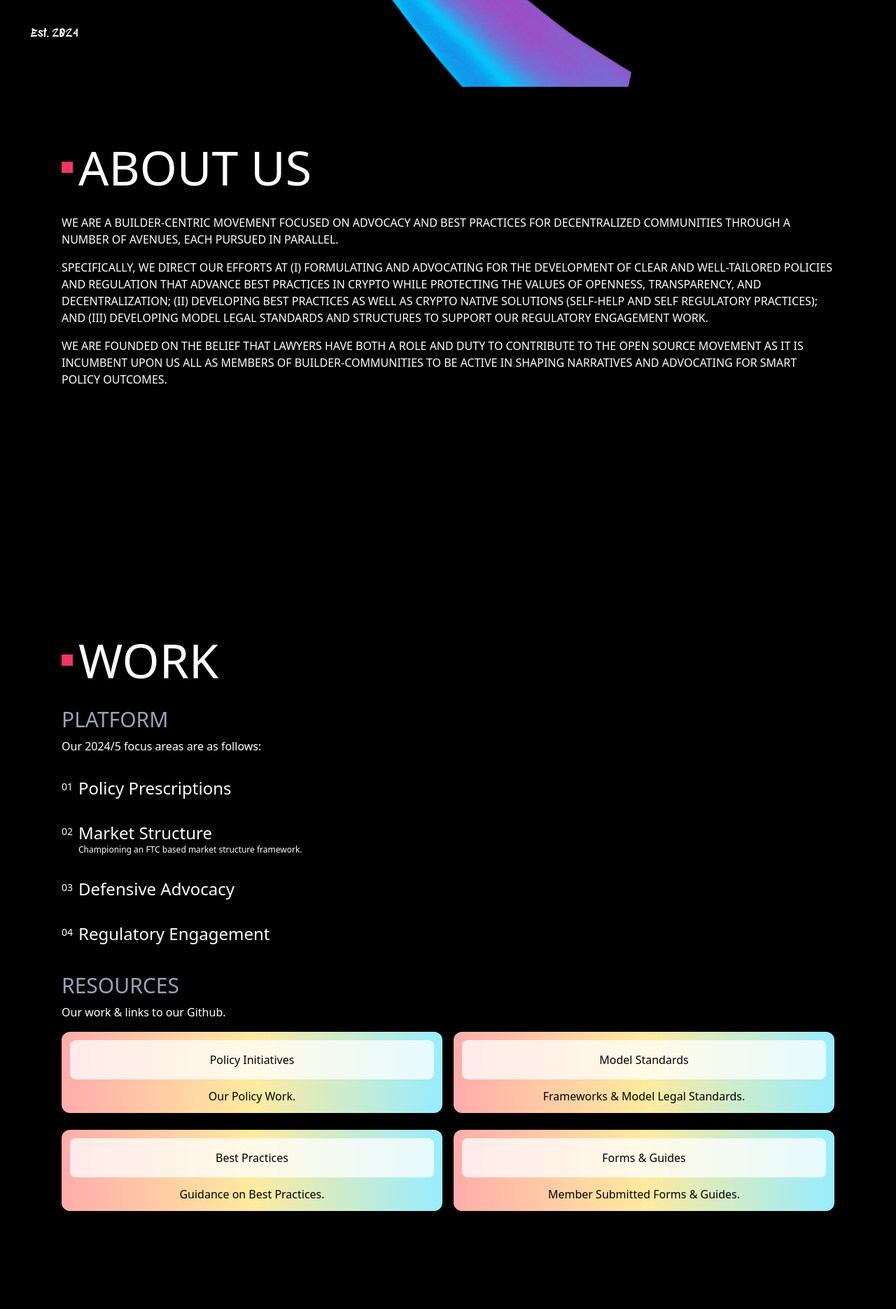
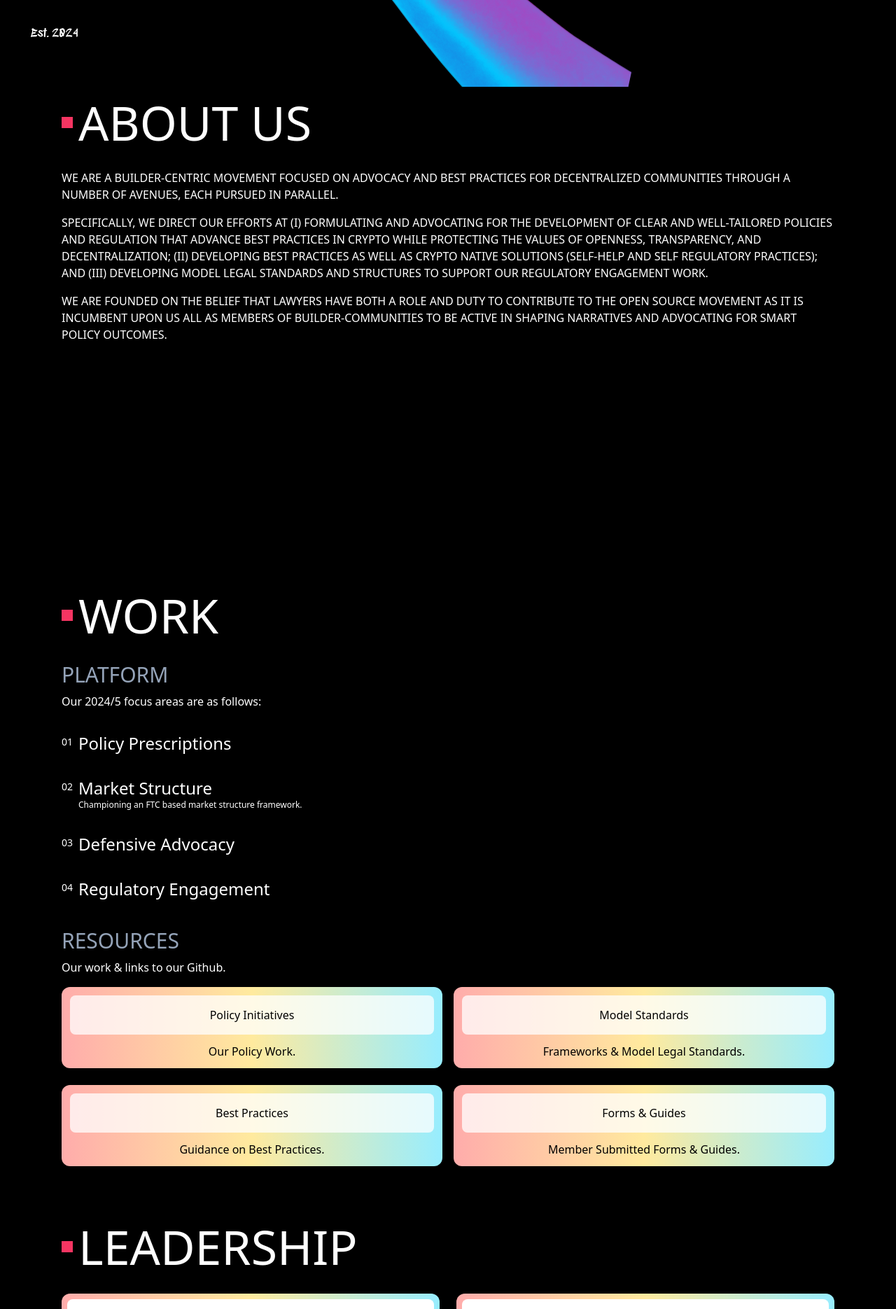
Before and after one commit to public-state-advocacy/psa-www, a Next.js app: page / in a window 1280 px wide. Shown: the part 700-2570 px from the top of the page at 70% size. Built offline with nearby package versions, Linux system fonts and the light colour scheme; a web font is replaced by a local one.

Commit message:
fix: adjust section paddings to be consistent

```diff
--- a/app/page.tsx
+++ b/app/page.tsx
@@ -61,7 +61,7 @@ export default function Home() {
 
       <section id="about" className="relative z-0 scroll-mt-24 w-full">
         <div className="">
-          <div className="relative z-10 flex flex-col items-center min-h-[calc(100svh-6rem)] sm:p-16">
+          <div className="relative z-10 flex flex-col items-center min-h-[calc(100svh-6rem)] sm:px-16 sm:pt-0 sm:pb-16">
             <div className="flex flex-col gap-y-4">
               <div className="flex items-center">
                 <span className="h-4 w-4 bg-ps-red mr-2" />
@@ -83,7 +83,7 @@ export default function Home() {
 
       <section id="work" className="relative z-0 scroll-mt-24 w-full">
         <div className="">
-          <div className="relative z-10 flex flex-col items-center min-h-[calc(100svh-6rem)] sm:p-16">
+          <div className="relative z-10 flex flex-col items-center min-h-[calc(100svh-6rem)] sm:px-16 sm:pt-0 sm:pb-16">
             <div className="flex flex-col gap-y-4 w-full">
               <div className="flex items-center">
                 <span className="h-4 w-4 bg-ps-red mr-2" />
@@ -134,8 +134,8 @@ export default function Home() {
       </section>
 
       <section id="leadership" className="relative z-0 scroll-mt-24 w-full">
-        <div className="pt-24">
-          <div className="relative z-10 flex flex-col items-center min-h-[calc(100svh-6rem)] sm:p-16">
+        <div className="">
+          <div className="relative z-10 flex flex-col items-center min-h-[calc(100svh-6rem)] sm:px-16 sm:pt-0 sm:pb-16">
             <div className="flex flex-col gap-y-4 w-full">
               <div className="flex items-center">
                 <span className="h-4 w-4 bg-ps-red mr-2" />
@@ -172,7 +172,7 @@ export default function Home() {
       </section>
 
       <section id="join" className="relative z-0 scroll-mt-24 w-full">
-        <div className="pt-24">
+        <div className="">
           <div className="relative z-10 flex flex-col items-center min-h-[calc(100svh-6rem)] sm:p-16">
             <div className="flex flex-col gap-y-4 w-full">
               <div className="flex items-center">
```
